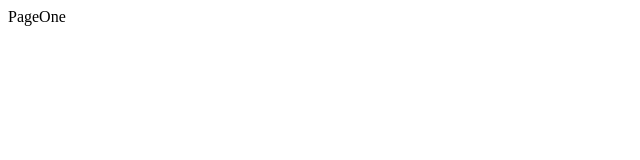
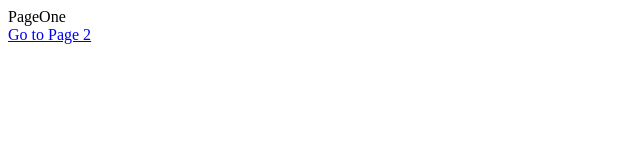
Before and after one commit to jmjjeena/React-Redux, a React (Create React App) app in the folder streams/client/: page / in a window 1280 px wide. Shown: the top 160 px of the page, without its empty margins (0-640 px from the left). Built offline with nearby package versions, Linux system fonts and the light colour scheme.

Commit message:
Create Navigation using Link

```diff
--- a/streams/client/src/components/App.js
+++ b/streams/client/src/components/App.js
@@ -1,24 +1,20 @@
 import React from "react";
-import { BrowserRouter, Route } from "react-router-dom";
+import { BrowserRouter, Route, Link } from "react-router-dom";
 
 const PageOne = () => {
-  return <div>PageOne</div>;
+  return (
+    <div>
+      <div>PageOne</div>
+      <Link to="/pagetwo">Go to Page 2</Link>
+    </div>
+  );
 };
 
 const PageTwo = () => {
   return (
     <div>
       <div>PageTwo</div>
-      <button>Click me!</button>
-    </div>
-  );
-};
-
-const PageThree = () => {
-  return (
-    <div>
-      <div>PageThree</div>
-      <button>Save</button>
+      <Link to="/">Go back to Page 1</Link>
     </div>
   );
 };
@@ -28,9 +24,8 @@ const App = () => {
     <div>
       <BrowserRouter>
         <div>
-          <Route path="/" component={PageOne} />
-          <Route path="/page" component={PageTwo} />
-          <Route path="/page/3" component={PageThree} />
+          <Route path="/" exact component={PageOne} />
+          <Route path="/pagetwo" component={PageTwo} />
         </div>
       </BrowserRouter>
     </div>
```
